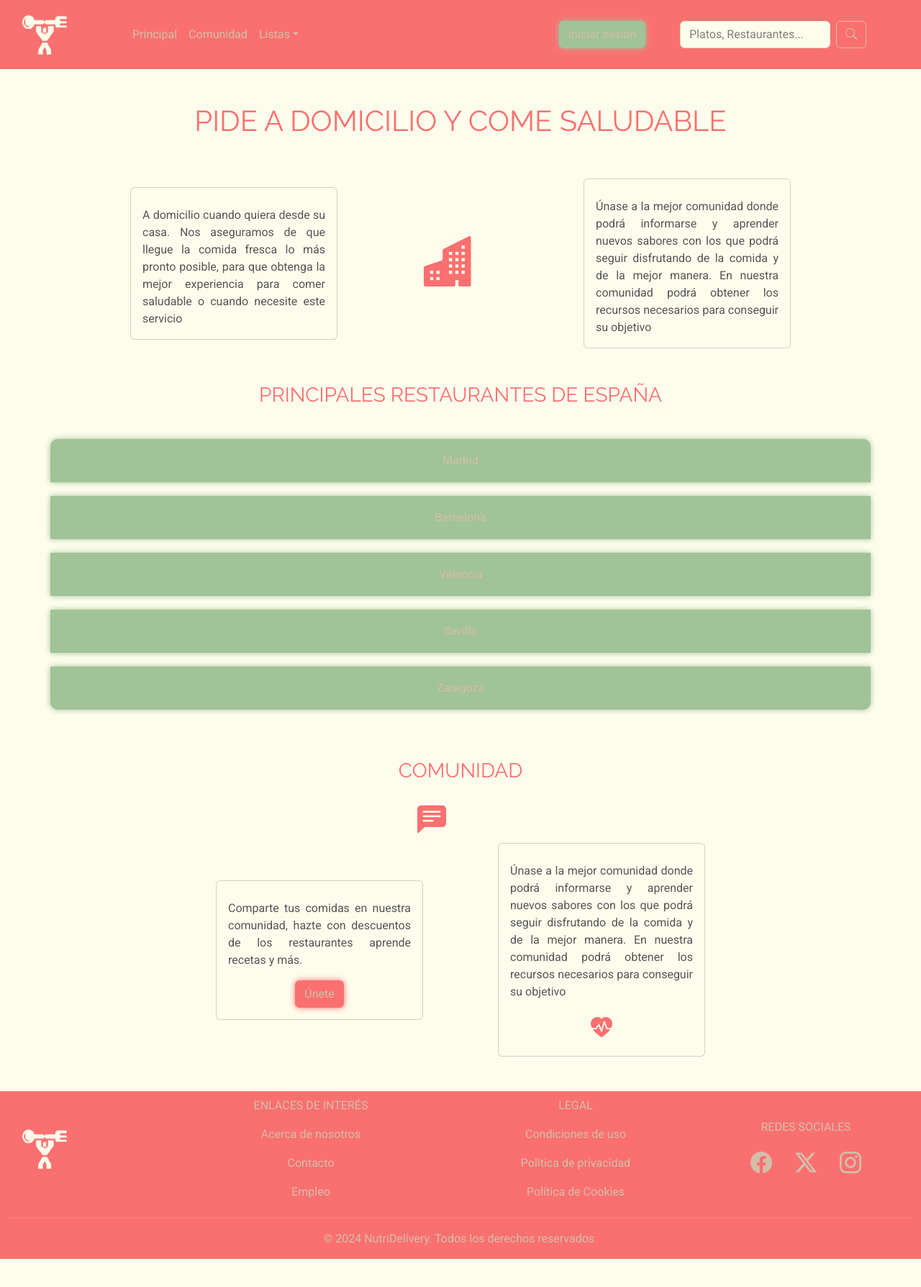
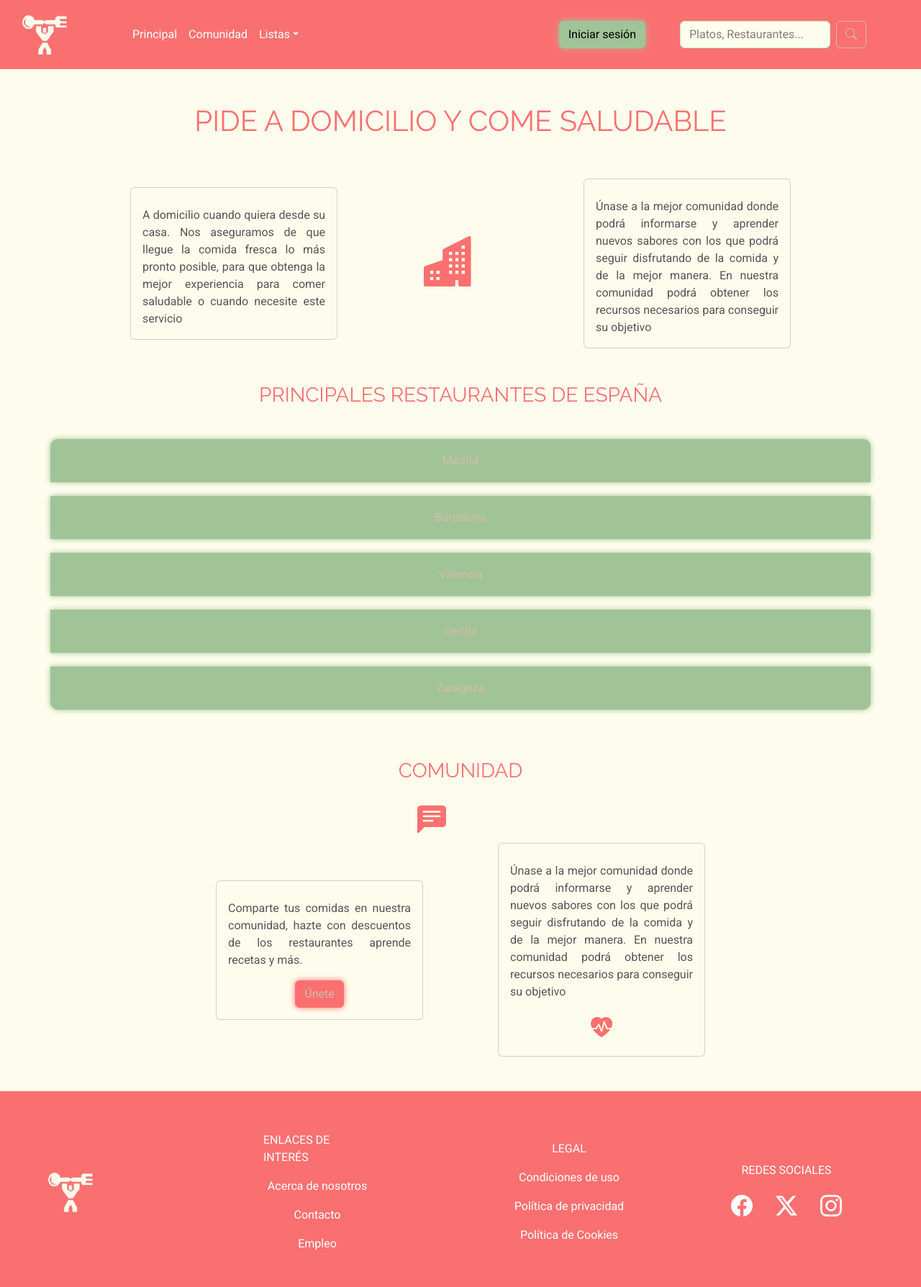
Before and after one commit to KevinB00/nutri-delivery, a React (Vite) app: page / in a window 1280 px wide. Shown: the top 1788 px of the page at 72% size. Before the commit the page ends 1749 px from the top, so only its background shows below. Built offline with nearby package versions, Linux system fonts and the light colour scheme.

Commit message:
Cambios en estilos

```diff
--- a/src/components/Footer/footer.jsx
+++ b/src/components/Footer/footer.jsx
@@ -7,7 +7,7 @@ import Col from "react-bootstrap/Col";
 import "./footer.sass";
 const FooterComponent = () => {
   return (
-    <Container fluid className="footer">
+    <Container fluid className="footer p-5">
       <Row className="align-items-center">
         <Col>
           <Navbar.Brand href="home">
@@ -53,12 +53,6 @@ const FooterComponent = () => {
           </Nav>
         </Col>
       </Row>
-      <hr />
-      <Row>
-        <Col className="text-center">
-          <p>© 2024 NutriDelivery. Todos los derechos reservados.</p>
-        </Col>
-      </Row>
     </Container>
   );
 };
--- a/src/components/Footer/footer.sass
+++ b/src/components/Footer/footer.sass
@@ -3,10 +3,11 @@
 
 .footer
     background-color: $primary
-    color: $secondary
     a
-        color: $secondary
+        color: $white
         text-decoration: none
+        &:hover
+            color: $tertiary
 
 .interes
     margin-right: 6rem
--- a/src/components/Header/header.sass
+++ b/src/components/Header/header.sass
@@ -1,25 +1,20 @@
 @import '../../sass/custom.sass'
 @import url("https://cdn.jsdelivr.net/npm/bootstrap-icons@1.11.3/font/bootstrap-icons.min.css")
 
-.navbar-light .navbar-nav .nav-link
-  color: $secondary
-
-.navbar-light .dropdown-menu a.dropdown-item
-  color: $secondary
-  background-color: $primary
+.navbar-nav .nav-link
+  color: $white
 
 .navbar-light .navbar-nav .nav-link:hover
-  text-shadow: 0 0 10px $tertiary, 0 0 20px $tertiary, 0 0 30px $tertiary, 0 0 40px $tertiary, 0 0 50px $tertiary, 0 0 60px $tertiary, 0 0 70px $tertiary
+  color: $tertiary
 
 .header
   .btn-tertiary
-    color: $secondary
     margin-right: 3rem
     box-shadow: 0 0 8px $tertiary
     transition: all .5s
     &:hover
       box-shadow: 0 0 8px $secondary
-      color: $secondary
+      color: $white
 
 .search
   margin-right: 4rem
```
